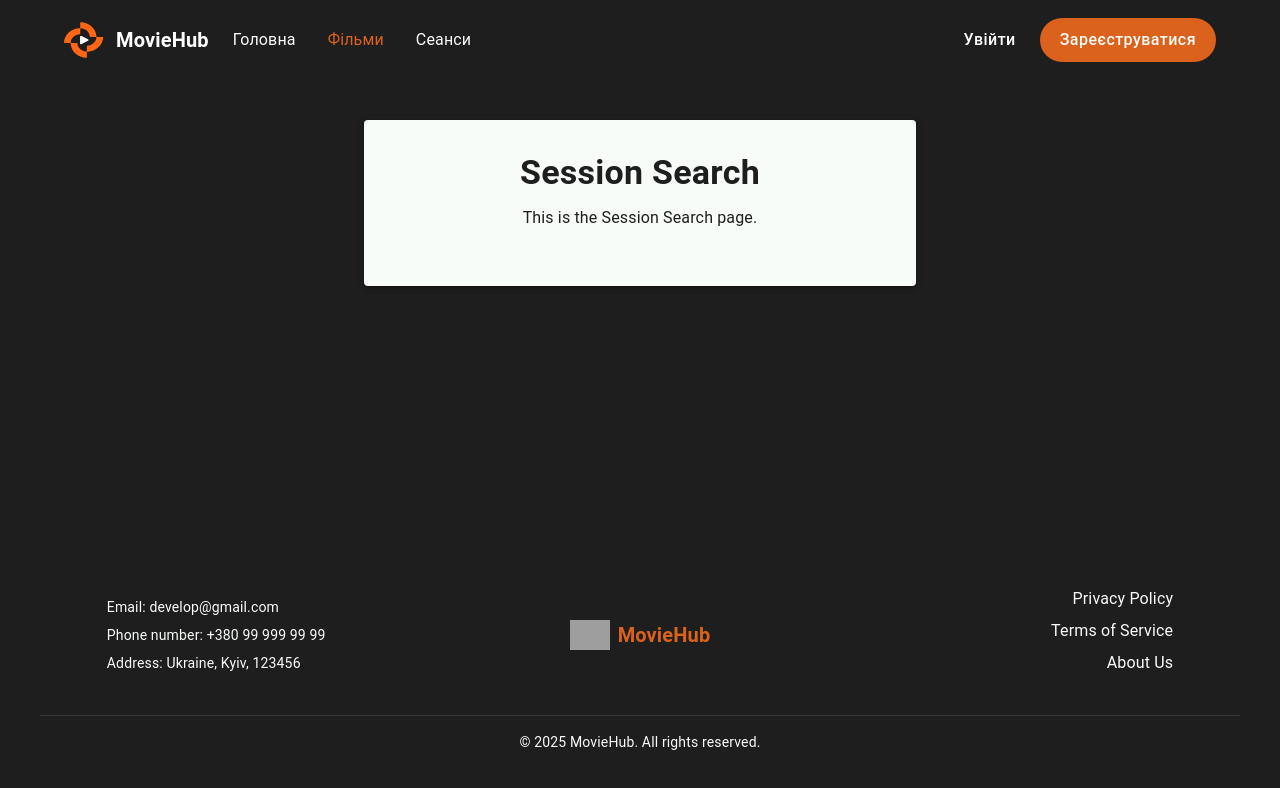
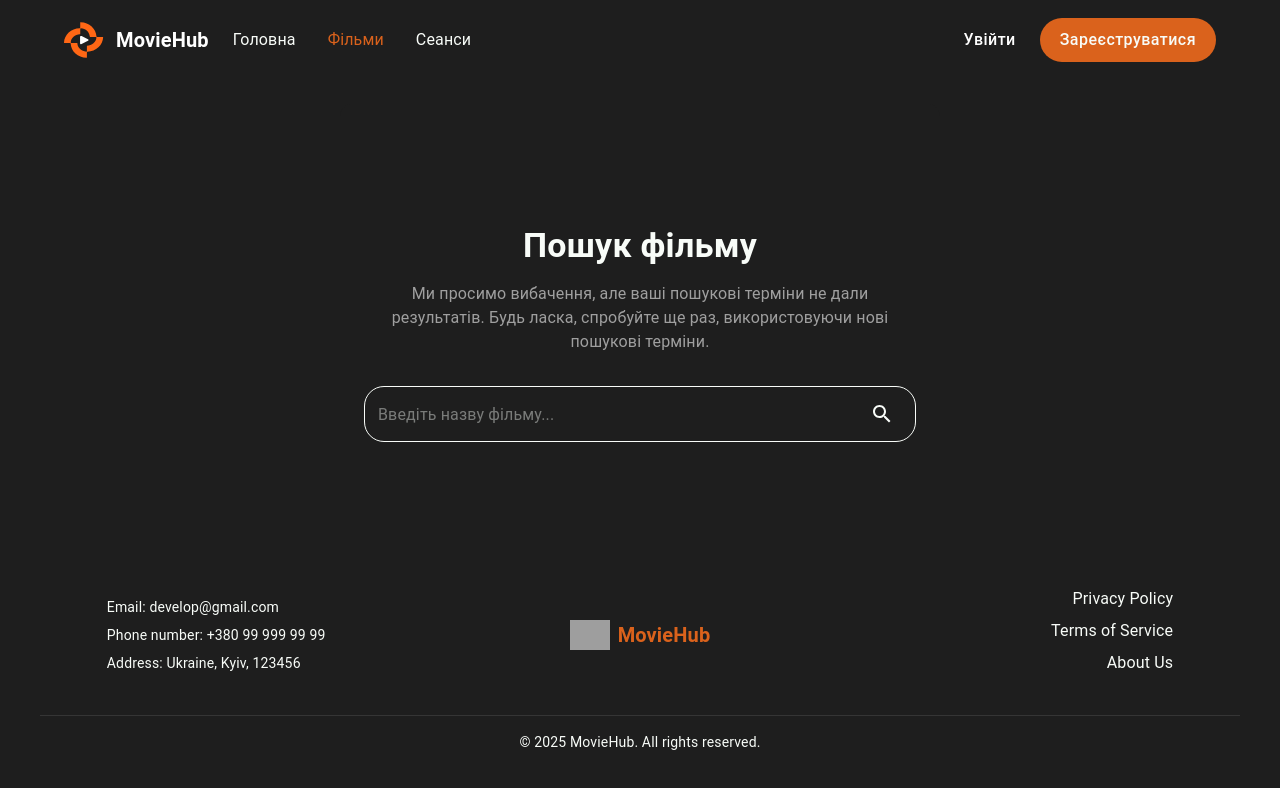
Before and after one commit to Rivgoo/MovieHub-WEB, a React (Vite) app: page /film-search in a window 1280 px wide. Shown: the top 788 px of the page. Built offline with nearby package versions, Linux system fonts and the light colour scheme; grey boxes are pictures that could not be loaded.

Commit message:
style(filmSearchPage): added styles file

```diff
--- /dev/null
+++ b/src/features/Film/FilmSearchPage.styles.ts
@@ -0,0 +1,42 @@
+import { Theme } from '@mui/material';
+
+export default (theme: Theme) => ({
+  wrapper: {
+    mt: 4,
+    mb: 4,
+    display: 'flex',
+    justifyContent: 'center',
+    background: theme.palette.background.default,
+    height: '100%',
+  },
+  form: {
+    // p: 4,
+    width: '100%',
+    display: 'flex',
+    flexDirection: 'column',
+    alignItems: 'center',
+    justifyContent: 'center',
+  },
+  title: { fontWeight: 600, mb: 2, color: theme.palette.primary.light },
+  subText: {
+    mb: 2,
+    color: theme.palette.text.primary,
+    opacity: 0.6,
+    textAlign: 'center',
+  },
+  inputArea: {
+    //maxWidth: '300px', //Як на макеті
+    '& .MuiOutlinedInput-root': {
+      '& fieldset': {
+        borderColor: theme.palette.primary.light,
+        borderRadius: '20px',
+      },
+    },
+    '& input': {
+      color: theme.palette.primary.light,
+    },
+    '& .MuiInputAdornment-root': {
+      color: theme.palette.primary.light,
+    },
+  },
+});
--- a/src/features/Film/FilmSearchPage.tsx
+++ b/src/features/Film/FilmSearchPage.tsx
@@ -1,43 +1,68 @@
-import React from 'react';
-import Container from '@mui/material/Container';
-import Typography from '@mui/material/Typography';
-import Paper from '@mui/material/Paper';
+import React, { FormEvent, useState } from 'react';
+import {
+  Container,
+  Typography,
+  Box,
+  TextField,
+  InputAdornment,
+  useTheme,
+} from '@mui/material';
 import Layout from '../../shared/components/Layout';
+import getStyles from './FilmSearchPage.styles.ts';
+import { SearchSharp } from '@mui/icons-material';
 
 const FilmSearchPage: React.FC = () => {
+  const theme = useTheme();
+  const styles = getStyles(theme);
+
+  const [movieQuery, setMovieQuery] = useState('');
+
+  const handleSubmit = async (e: FormEvent<HTMLFormElement>) => {
+    e.preventDefault();
+    // TODO: пошук фільму
+  };
+
   return (
     <Layout>
-      <Container
-        maxWidth="sm"
-        sx={{
-          mt: 4,
-          mb: 4,
-          display: 'flex',
-          justifyContent: 'center',
-          background: 'background.default',
-        }}>
-        <Paper
-          elevation={3}
-          sx={{
-            p: 4,
-            width: '100%',
-            display: 'flex',
-            flexDirection: 'column',
-            alignItems: 'center',
-          }}>
+      <Container maxWidth="sm" sx={styles.wrapper}>
+        <Box component="form" onSubmit={handleSubmit} sx={styles.form}>
           <Typography
             variant="h4"
             component="h1"
             gutterBottom
             color="text.secondary"
-            sx={{ fontWeight: 600 }}>
-            Session Search
+            sx={styles.title}>
+            Пошук фільму
           </Typography>
 
-          <Typography variant="body1" color="text.secondary" sx={{ mb: 3 }}>
-            This is the Session Search page.
+          <Typography
+            variant="body1"
+            color="text.secondary"
+            sx={styles.subText}>
+            Ми просимо вибачення, але ваші пошукові терміни не дали результатів.
+            Будь ласка, спробуйте ще раз, використовуючи нові пошукові терміни.
           </Typography>
-        </Paper>
+
+          <TextField
+            margin="normal"
+            placeholder="Введіть назву фільму..."
+            required
+            fullWidth
+            name="search"
+            type="text"
+            id="search"
+            value={movieQuery}
+            onChange={(e) => setMovieQuery(e.target.value)}
+            sx={styles.inputArea}
+            InputProps={{
+              endAdornment: (
+                <InputAdornment position="start">
+                  <SearchSharp sx={{ color: theme.palette.primary.light }} />
+                </InputAdornment>
+              ),
+            }}
+          />
+        </Box>
       </Container>
     </Layout>
   );
```
